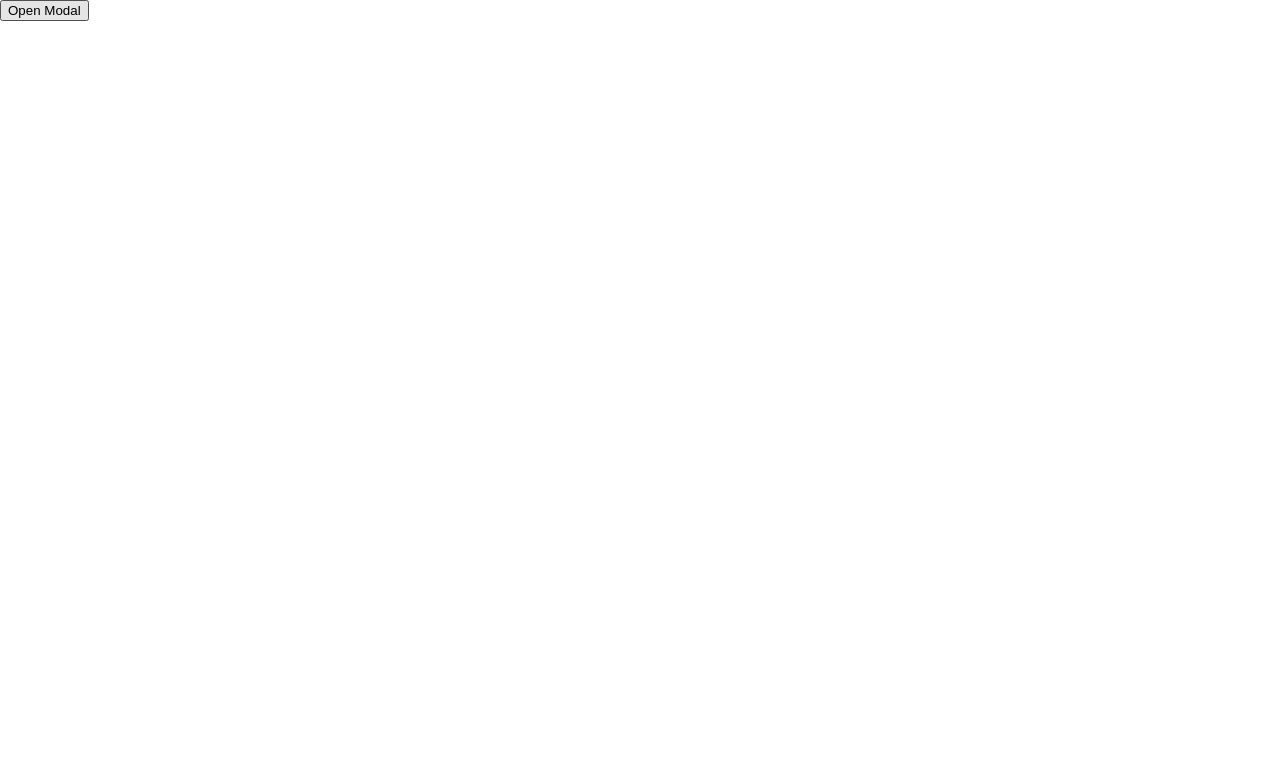
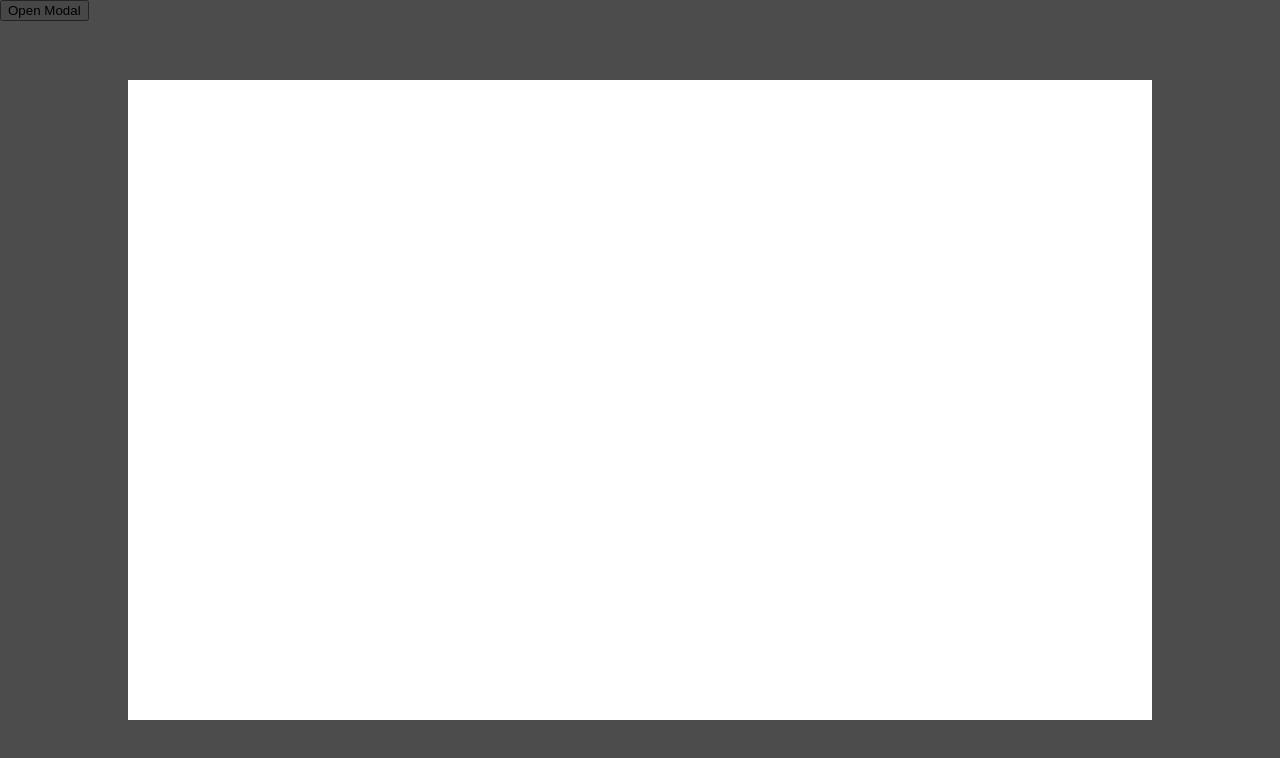
Before and after one commit to samantehrani/simple-modal, a plain HTML site: page index.html in a window 1280 px wide. Both pictures are taken after a click on the button "Open Modal". Drawn offline with Linux system fonts and the light colour scheme.

Commit message:
simplest modal concept added

```diff
--- a/index.html
+++ b/index.html
@@ -11,6 +11,9 @@
 
 <body>
     <button class="modal">Open Modal</button>
+    <div id="modal-panel">
+        <div class="content"></div>
+    </div>
     <script type="text/javascript" src="scripts/simple-modal.js" async></script>
     <script type="text/javascript" src="scripts/main.js" async></script>
 </body>
--- a/scripts/simple-modal.js
+++ b/scripts/simple-modal.js
@@ -0,0 +1,10 @@
+let modal = document.querySelector('.modal');
+let modalPanel = document.querySelector('#modal-panel');
+modalPanel.addEventListener('click', function(e) {
+    if (e.target === this)
+        modalPanel.style.display = "none";
+
+}, false);
+modal.addEventListener('click', function() {
+    modalPanel.style.display = "flex";
+}, false);
--- a/styles/main.css
+++ b/styles/main.css
@@ -0,0 +1,17 @@
+#modal-panel {
+    display: none;
+    position: fixed;
+    justify-content: center;
+    align-items: center;
+    top: 0;
+    left: 0;
+    width: 100vw;
+    height: 100vh;
+    background-color: rgba(0, 0, 0, 0.7);
+}
+
+#modal-panel>.content {
+    background-color: rgba(255, 255, 255, 1);
+    width:80%;
+    height: 80%;
+}
```
